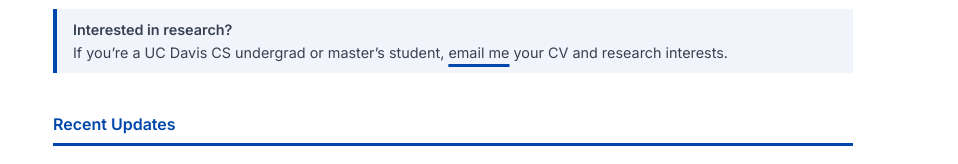
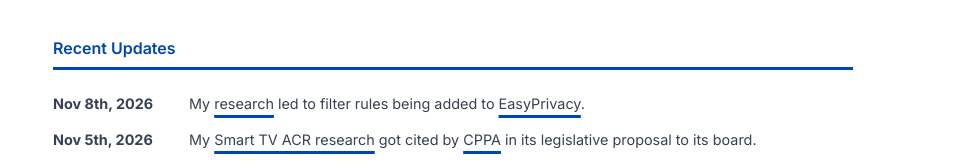
Before and after one commit to Yash-Vekaria/yashvekaria.com, a plain HTML site: page index.html in a window 1280 px wide. Shown: the part 344-508 px from the top of the page, 322-1280 px from the left. Drawn offline with Linux system fonts and the light colour scheme.

Commit message:
Hide student research note on homepage.

```diff
--- a/index.html
+++ b/index.html
@@ -168,9 +168,9 @@
                     <p class="important-announcement-text">I am on the academic job market for the 2026–2027 recruiting cycle!</p>
                 </div>
 
-                <div class="student-note">
+                <!-- <div class="student-note">
                     <strong>Interested in research?</strong> If you&rsquo;re a UC Davis CS undergrad or master&rsquo;s student, <a href="mailto:yvekaria@ucdavis.edu?subject=Research%20interest" class="update-link">email me</a> your CV and research interests.
-                </div>
+                </div> -->
             </section>
 
             <section class="updates">
```
